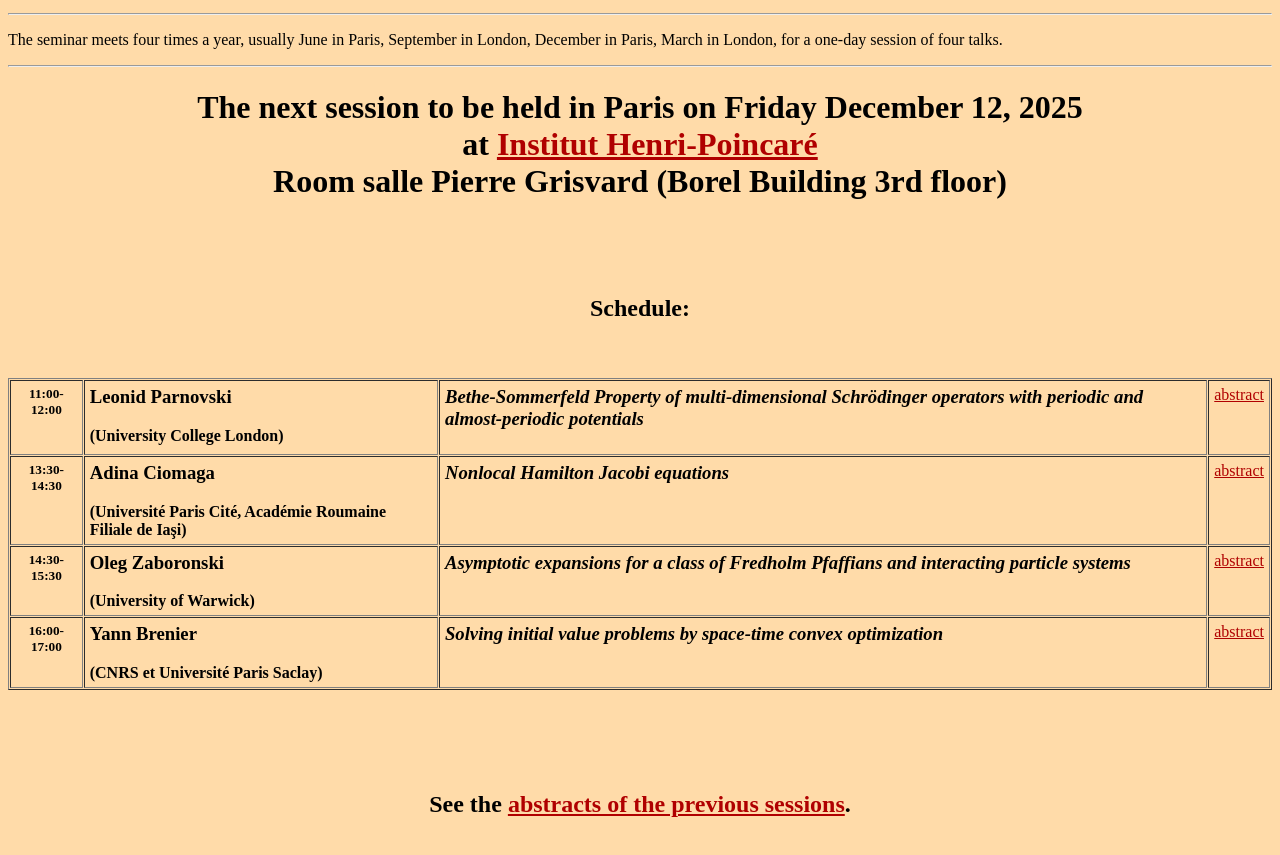
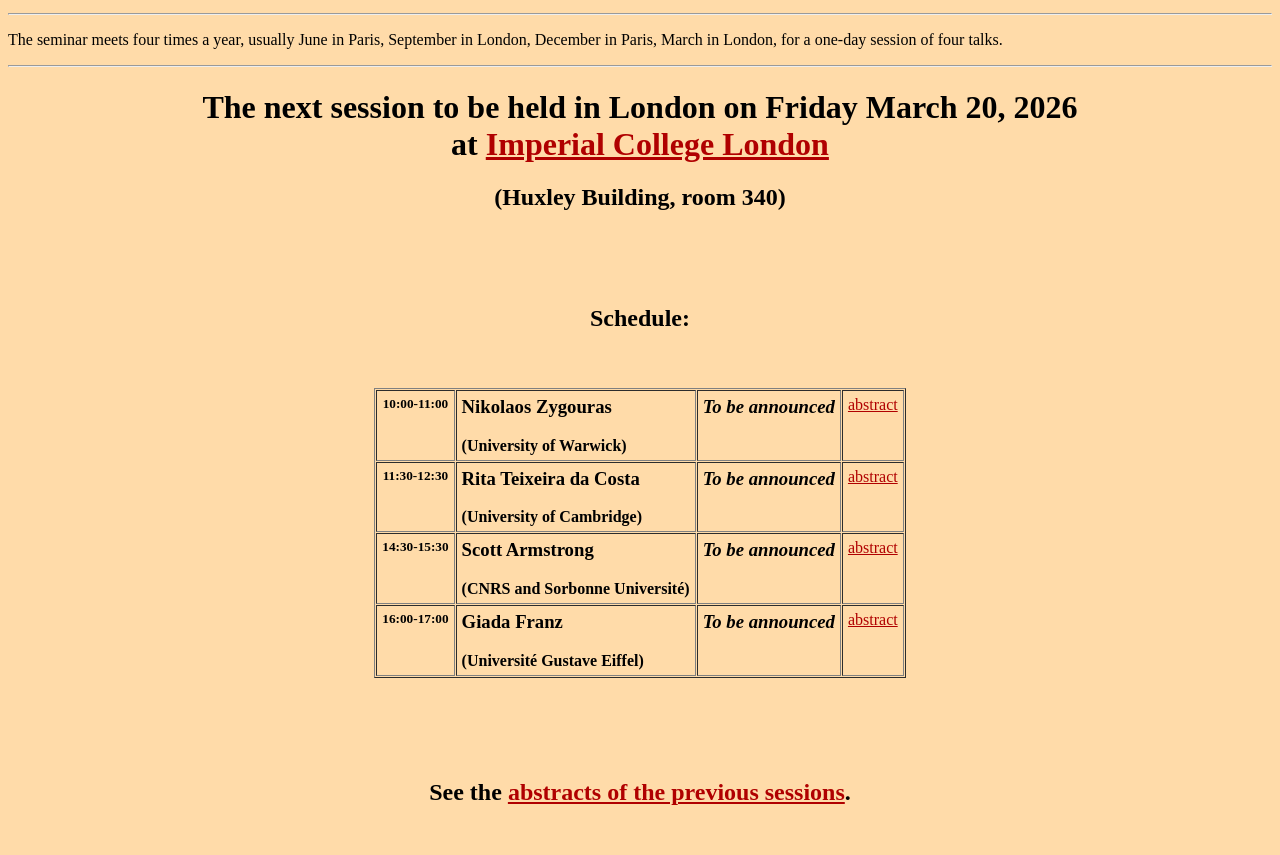
Before and after one commit to london-analysis-seminar/london-analysis-seminar.github.io, a plain HTML site: page Paris-London/index.html in a window 1280 px wide. Shown: the part 333-1188 px from the top of the page. Drawn offline with Linux system fonts and the light colour scheme.

Commit message:
March speakers

```diff
--- a/Paris-London/index.html
+++ b/Paris-London/index.html
@@ -26,14 +26,17 @@ for a one-day session of four talks.
 <h1>
 
 
-The next session to  be held in Paris on Friday December 12, 2025
+The next session to  be held in London on Friday March 20, 2026
 
 
 <br>
-at <a href="http://www.ihp.fr/en">Institut Henri-Poincar&eacute;</a>
+at <a href="https://www.imperial.ac.uk/">Imperial College London</a>
 <br>
+</h1>
+<h2>
+  (Huxley Building, room 340)
+  </h2>
 
-Room  salle Pierre Grisvard (Borel Building 3rd floor)
 
 
 
@@ -73,36 +76,37 @@ Schedule:
 <table border cellspacing=1 cellpadding=5  >
 
 <tr>
-<td valign=top align=center><h5> 11:00-12:00</h5></td>
+<td valign=top align=center><h5> 10:00-11:00</h5></td>
 
-  <td valign=top><b><h3>Leonid Parnovski<br></h3>(University College London)</b></td>
-  <td valign=top><i><h3>Bethe-Sommerfeld Property of multi-dimensional Schr&ouml;dinger operators with periodic and almost-periodic potentials</i> </td>
+  <td valign=top><b><h3>Nikolaos Zygouras<br></h3>(University of Warwick)</b></td>
+  <td valign=top><i><h3>To be announced</i> </td>
 <td valign=top><a href="plans.abstracts.pdf"> abstract </a></td>
 </tr>
 
 
 <tr>
-  <td valign=top align=center><h5> 13:30-14:30</h5></td>
-   <td valign=top><b><h3>Adina Ciomaga<br></h3>(Universit&eacute; Paris Cit&eacute;, Acad&eacute;mie Roumaine Filiale de Ia&scedil;i)</b></td>
+  <td valign=top align=center><h5> 11:30-12:30</h5></td>
+   <td valign=top><b><h3>Rita Teixeira da Costa<br></h3>(University of Cambridge)</b></td>
 </td>
-<td valign=top><i><h3>Nonlocal Hamilton Jacobi equations</h3></i></td>
+<td valign=top><i><h3>To be announced</i></td>
 <td valign=top><a href="plans.abstracts.pdf"> abstract </a></td>
 </tr>
 
 
 <tr>
   <td valign=top align=center><h5> 14:30-15:30</h5></td>
- <td valign=top><b><h3>Oleg Zaboronski<br></h3>(University of Warwick)</b>
-<td valign=top><i><h3>Asymptotic expansions for a class of Fredholm Pfaffians and interacting particle systems</h3></i></td>
+ <td valign=top><b><h3>Scott Armstrong<br></h3>(CNRS and Sorbonne Universit&eacute;)</b>
+<td valign=top><i><h3>To be announced</h3></i></td>
 
 <td valign=top><a href="plans.abstracts.pdf"> abstract </a></td>
 </tr>
 
 <tr>
   <td valign=top align=center><h5> 16:00-17:00</h5></td>
-   <td valign=top><b><h3>Yann Brenier<br></h3>(CNRS et Universit&eacute; Paris Saclay)</b></td>
+   <td valign=top><b><h3>Giada Franz <br></h3>(Universit&eacute; Gustave Eiffel)</b></td>
 </td>
-<td valign=top><i><h3>Solving initial value problems by space-time convex optimization</h3></i></td>
+<td valign=top><i><h3>To be announced</h3></i></td>
+</i></td>
 <td valign=top><a href="plans.abstracts.pdf"> abstract </a></td>
 </tr>
 
```
